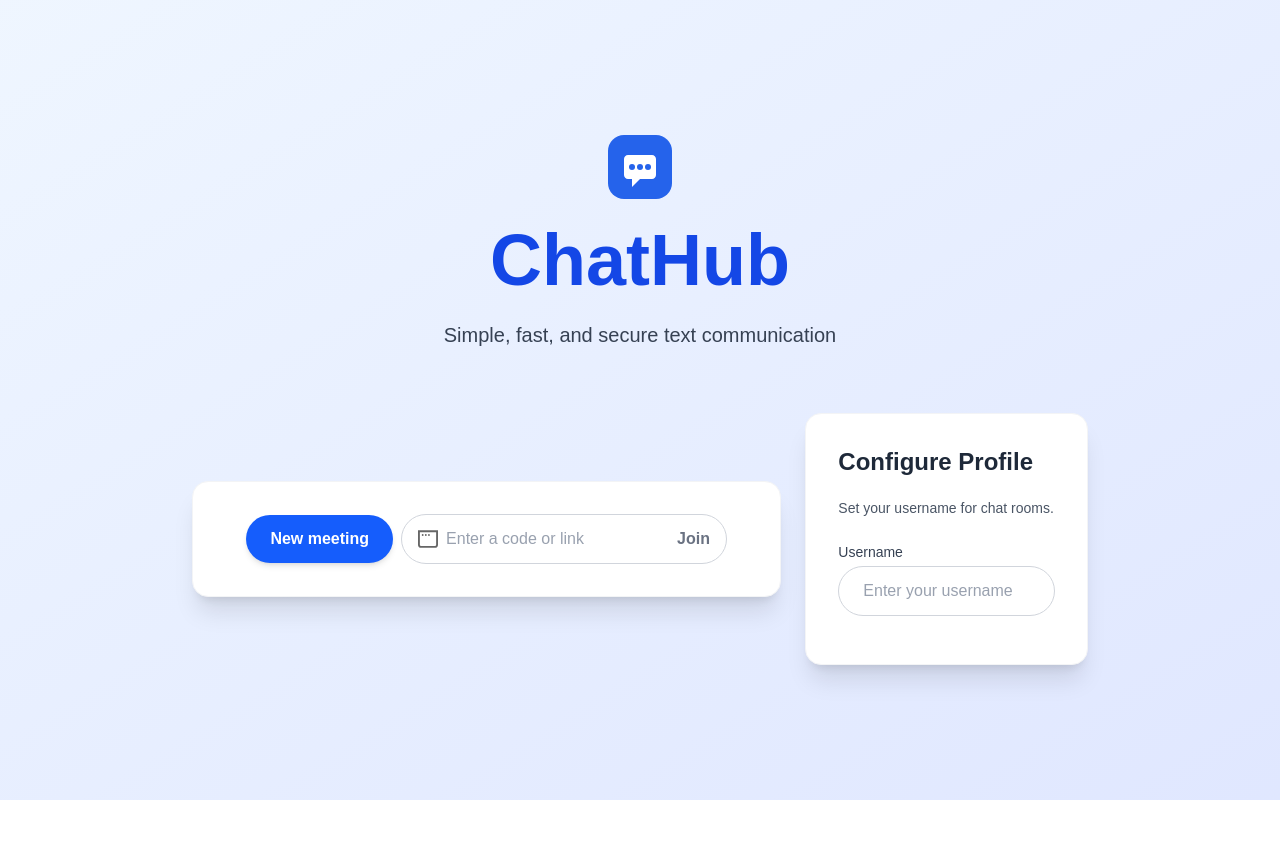
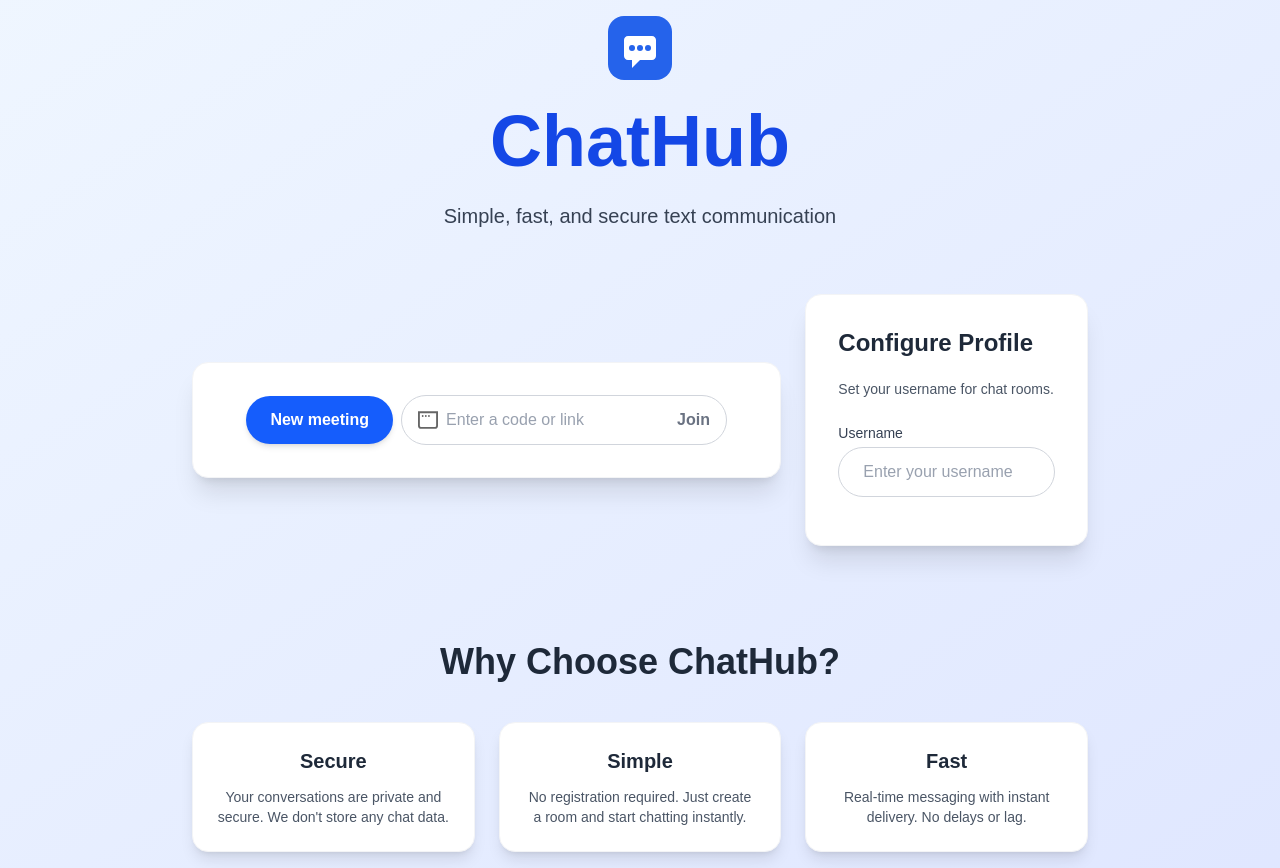
Before and after one commit to SjdnDzikran/gmeet-chat, a Next.js app: page / in a window 1280 px wide. Before the commit the page ends 800 px from the top, so only its background shows below. Built offline with nearby package versions, Linux system fonts and the light colour scheme.

Commit message:
re-introduce feature section

```diff
--- a/src/app/page.tsx
+++ b/src/app/page.tsx
@@ -4,6 +4,7 @@ import { useState } from "react";
 import { useRouter } from "next/navigation";
 import RoomsSection from "../components/RoomsSection";
 import ProfileSection from "../components/ProfileSection";
+import FeaturesSection from "../components/FeaturesSection";
 
 export default function Home() {
   const router = useRouter();
@@ -84,6 +85,9 @@ export default function Home() {
             />
           </div>
         </div>
+
+        {/* Features section */}
+        <FeaturesSection />
       </div>
     </div>
   );
--- /dev/null
+++ b/src/components/FeaturesSection.tsx
@@ -0,0 +1,41 @@
+"use client";
+
+import React from "react";
+
+const FeaturesSection: React.FC = () => {
+  return (
+    <div className="w-full max-w-4xl mx-auto mt-16 md:mt-24">
+      <h2 className="text-3xl md:text-4xl font-extrabold text-center text-gray-800 dark:text-white mb-10">
+        Why Choose ChatHub?
+      </h2>
+      <div className="grid grid-cols-1 md:grid-cols-3 gap-6">
+        <div className="bg-white dark:bg-gray-800 rounded-2xl shadow-lg p-6 text-center border border-gray-100 dark:border-gray-700 transform transition-transform hover:scale-[1.02] duration-300">
+          <h3 className="text-xl font-bold text-gray-800 dark:text-white mb-3">
+            Secure
+          </h3>
+          <p className="text-gray-600 dark:text-gray-300 text-sm">
+            Your conversations are private and secure. We don't store any chat data.
+          </p>
+        </div>
+        <div className="bg-white dark:bg-gray-800 rounded-2xl shadow-lg p-6 text-center border border-gray-100 dark:border-gray-700 transform transition-transform hover:scale-[1.02] duration-300">
+          <h3 className="text-xl font-bold text-gray-800 dark:text-white mb-3">
+            Simple
+          </h3>
+          <p className="text-gray-600 dark:text-gray-300 text-sm">
+            No registration required. Just create a room and start chatting instantly.
+          </p>
+        </div>
+        <div className="bg-white dark:bg-gray-800 rounded-2xl shadow-lg p-6 text-center border border-gray-100 dark:border-gray-700 transform transition-transform hover:scale-[1.02] duration-300">
+          <h3 className="text-xl font-bold text-gray-800 dark:text-white mb-3">
+            Fast
+          </h3>
+          <p className="text-gray-600 dark:text-gray-300 text-sm">
+            Real-time messaging with instant delivery. No delays or lag.
+          </p>
+        </div>
+      </div>
+    </div>
+  );
+};
+
+export default FeaturesSection;
```
